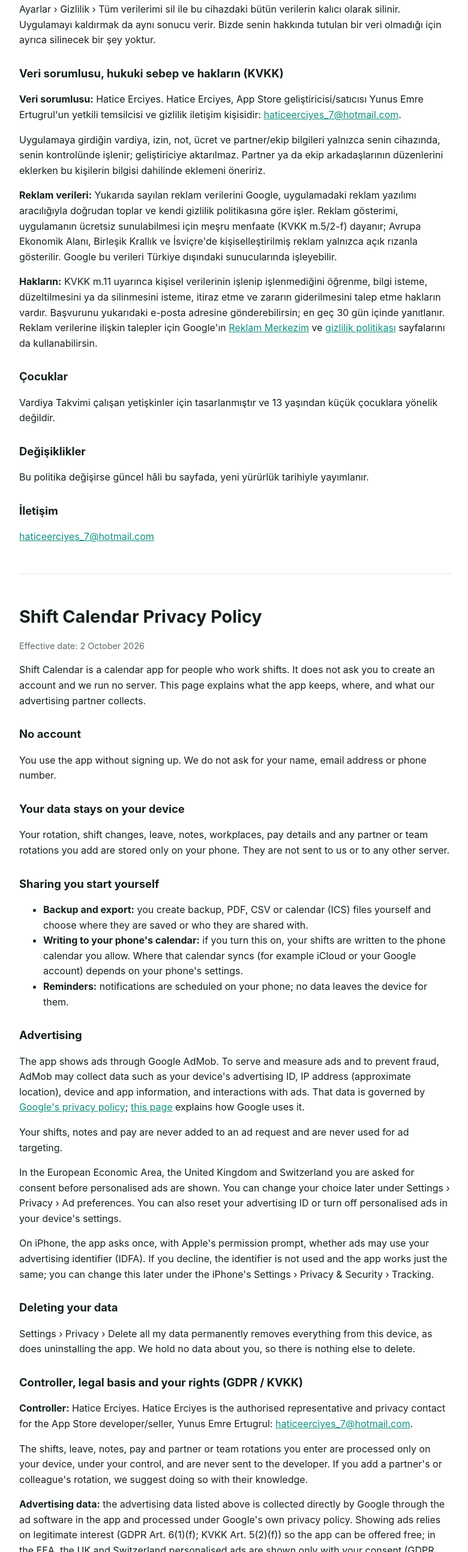
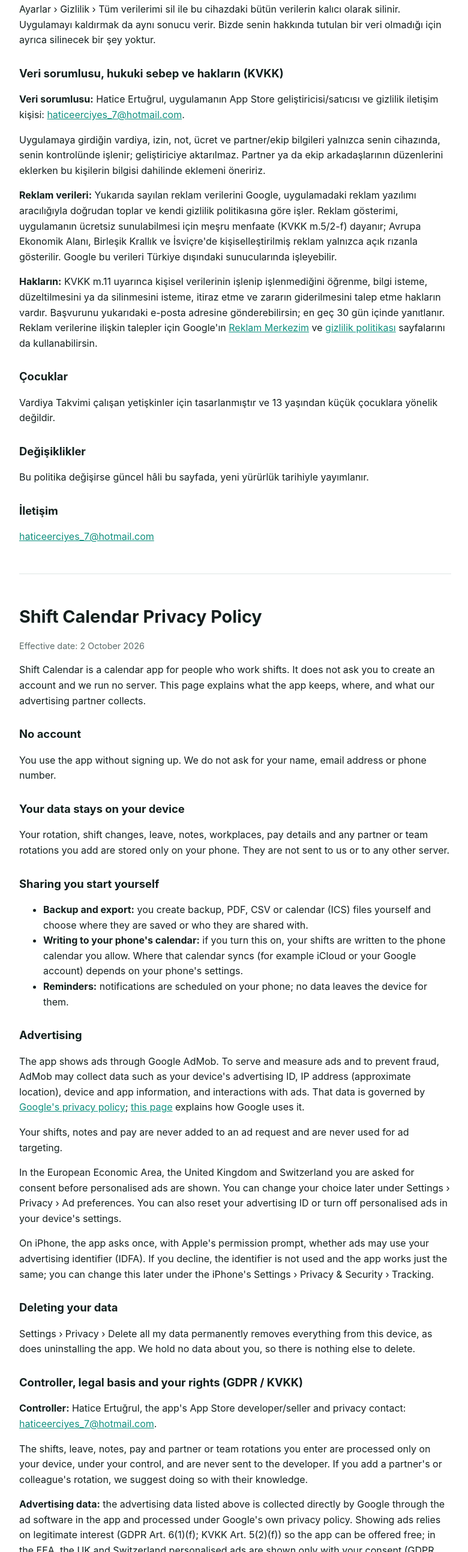
Before and after one commit to HaticeErciyes/vardiya, a plain HTML site: page privacy.html in a window 1280 px wide. Shown: the part 1232-3819 px from the top of the page at 60% size, without its empty margins (248-1028 px from the left). Drawn offline with Linux system fonts and the light colour scheme.

Commit message:
Satıcı adı ve iletişim güncellemesi

```diff
--- a/privacy.html
+++ b/privacy.html
@@ -53,7 +53,7 @@
 <p>Ayarlar › Gizlilik › Tüm verilerimi sil ile bu cihazdaki bütün verilerin kalıcı olarak silinir. Uygulamayı kaldırmak da aynı sonucu verir. Bizde senin hakkında tutulan bir veri olmadığı için ayrıca silinecek bir şey yoktur.</p>
 
 <h2>Veri sorumlusu, hukuki sebep ve hakların (KVKK)</h2>
-<p><strong>Veri sorumlusu:</strong> Hatice Erciyes. Hatice Erciyes, App Store geliştiricisi/satıcısı Yunus Emre Ertugrul'un yetkili temsilcisi ve gizlilik iletişim kişisidir: <a href="mailto:haticeerciyes_7@hotmail.com">haticeerciyes_7@hotmail.com</a>.</p>
+<p><strong>Veri sorumlusu:</strong> Hatice Ertuğrul, uygulamanın App Store geliştiricisi/satıcısı ve gizlilik iletişim kişisi: <a href="mailto:haticeerciyes_7@hotmail.com">haticeerciyes_7@hotmail.com</a>.</p>
 <p>Uygulamaya girdiğin vardiya, izin, not, ücret ve partner/ekip bilgileri yalnızca senin cihazında, senin kontrolünde işlenir; geliştiriciye aktarılmaz. Partner ya da ekip arkadaşlarının düzenlerini eklerken bu kişilerin bilgisi dahilinde eklemeni öneririz.</p>
 <p><strong>Reklam verileri:</strong> Yukarıda sayılan reklam verilerini Google, uygulamadaki reklam yazılımı aracılığıyla doğrudan toplar ve kendi gizlilik politikasına göre işler. Reklam gösterimi, uygulamanın ücretsiz sunulabilmesi için meşru menfaate (KVKK m.5/2-f) dayanır; Avrupa Ekonomik Alanı, Birleşik Krallık ve İsviçre'de kişiselleştirilmiş reklam yalnızca açık rızanla gösterilir. Google bu verileri Türkiye dışındaki sunucularında işleyebilir.</p>
 <p><strong>Hakların:</strong> KVKK m.11 uyarınca kişisel verilerinin işlenip işlenmediğini öğrenme, bilgi isteme, düzeltilmesini ya da silinmesini isteme, itiraz etme ve zararın giderilmesini talep etme hakların vardır. Başvurunu yukarıdaki e-posta adresine gönderebilirsin; en geç 30 gün içinde yanıtlanır. Reklam verilerine ilişkin talepler için Google'ın <a href="https://myadcenter.google.com/">Reklam Merkezim</a> ve <a href="https://policies.google.com/privacy">gizlilik politikası</a> sayfalarını da kullanabilirsin.</p>
@@ -99,7 +99,7 @@
 <p>Settings › Privacy › Delete all my data permanently removes everything from this device, as does uninstalling the app. We hold no data about you, so there is nothing else to delete.</p>
 
 <h2>Controller, legal basis and your rights (GDPR / KVKK)</h2>
-<p><strong>Controller:</strong> Hatice Erciyes. Hatice Erciyes is the authorised representative and privacy contact for the App Store developer/seller, Yunus Emre Ertugrul: <a href="mailto:haticeerciyes_7@hotmail.com">haticeerciyes_7@hotmail.com</a>.</p>
+<p><strong>Controller:</strong> Hatice Ertuğrul, the app's App Store developer/seller and privacy contact: <a href="mailto:haticeerciyes_7@hotmail.com">haticeerciyes_7@hotmail.com</a>.</p>
 <p>The shifts, leave, notes, pay and partner or team rotations you enter are processed only on your device, under your control, and are never sent to the developer. If you add a partner's or colleague's rotation, we suggest doing so with their knowledge.</p>
 <p><strong>Advertising data:</strong> the advertising data listed above is collected directly by Google through the ad software in the app and processed under Google's own privacy policy. Showing ads relies on legitimate interest (GDPR Art. 6(1)(f); KVKK Art. 5(2)(f)) so the app can be offered free; in the EEA, the UK and Switzerland personalised ads are shown only with your consent (GDPR Art. 6(1)(a)), which you can withdraw at any time under Settings › Privacy › Ad preferences. Google may process this data on servers outside your country.</p>
 <p><strong>Your rights:</strong> you may ask for access to, correction or erasure of your personal data, restrict or object to its processing, ask for portability, and withdraw consent. Write to the address above; you will get an answer within 30 days. You may also complain to your local data protection authority. For advertising data you can use Google's <a href="https://myadcenter.google.com/">My Ad Center</a> and <a href="https://policies.google.com/privacy">privacy policy</a>.</p>
```
